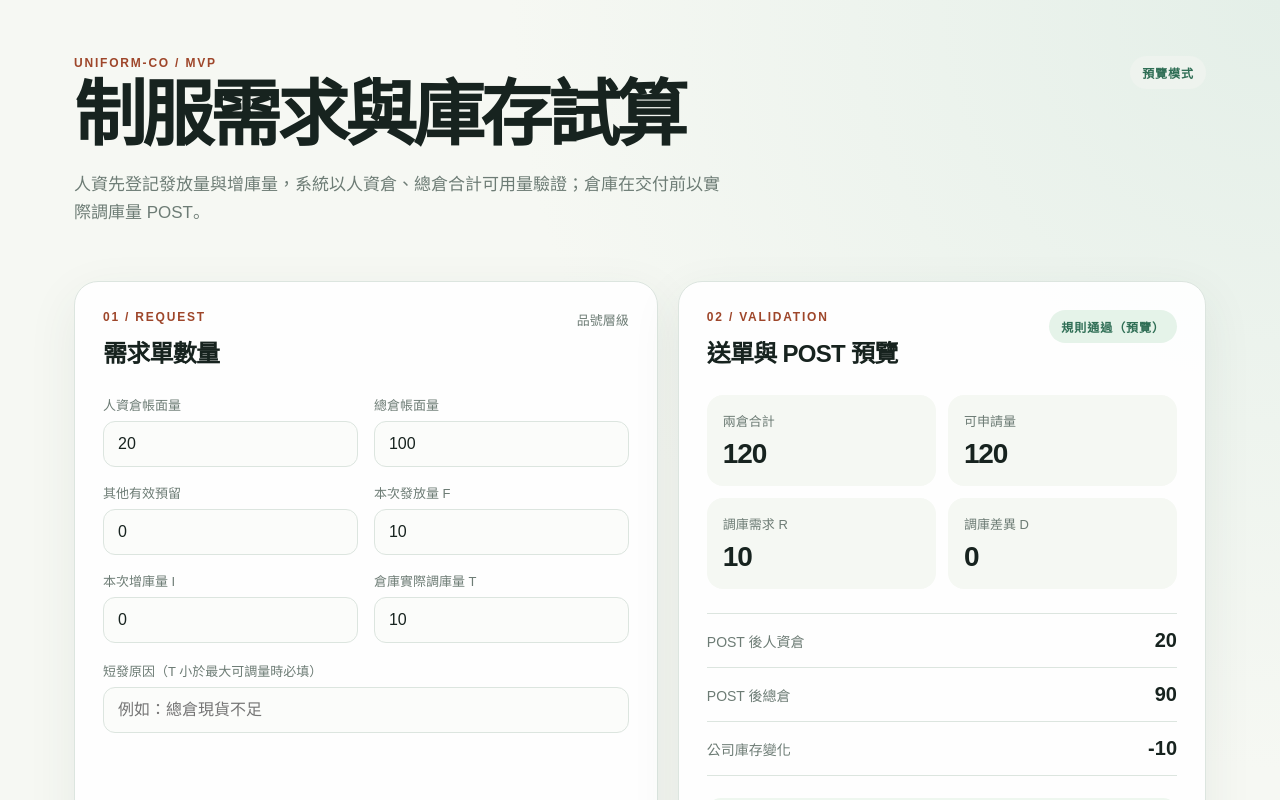
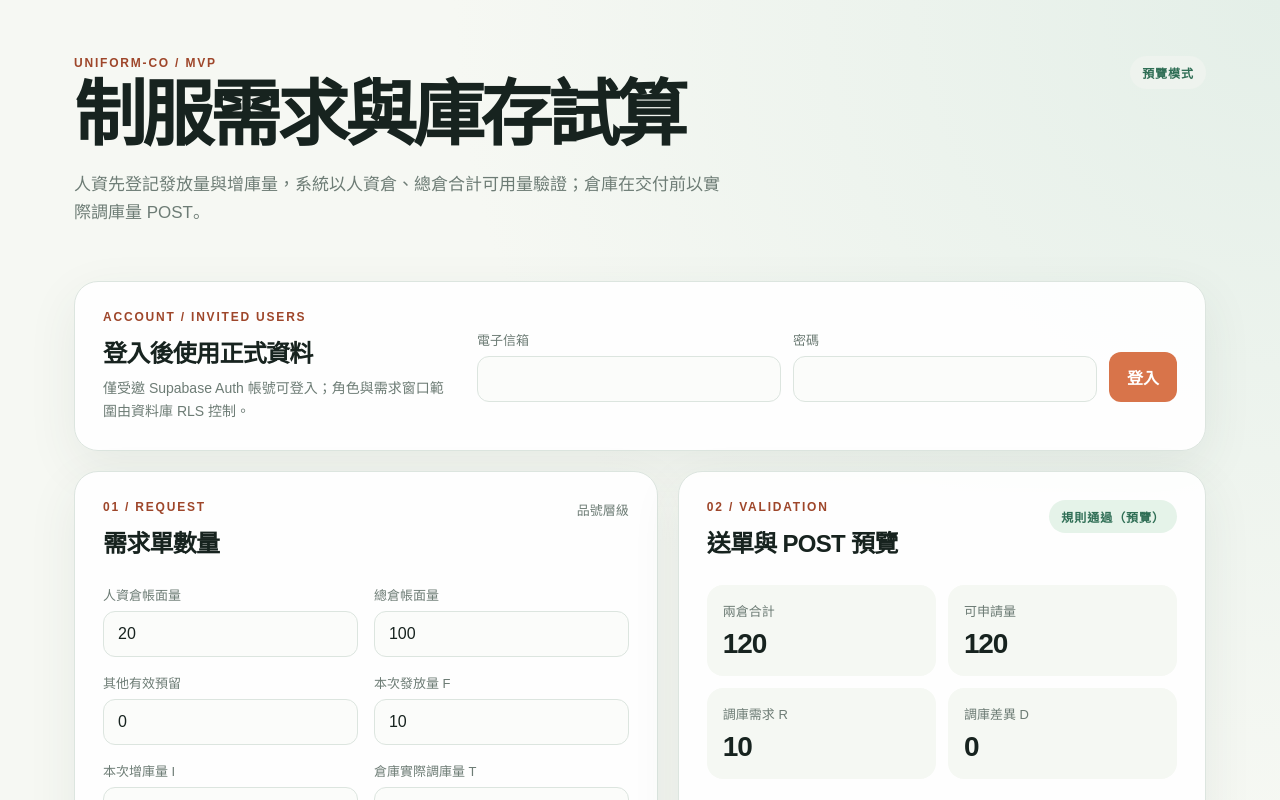
Before and after one commit to Kevin72333/uniform-co-dev, a Next.js app: page / in a window 1280 px wide. Shown: the top 800 px of the page. Built offline with nearby package versions, Linux system fonts and the light colour scheme; no server answers.

Commit message:
add Supabase invited account login panel

```diff
--- /dev/null
+++ b/src/app/AuthPanel.tsx
@@ -0,0 +1,105 @@
+"use client";
+
+import { useEffect, useState } from "react";
+import type { User } from "@supabase/supabase-js";
+import { getSupabaseBrowserClient } from "@/src/lib/supabase-browser";
+
+export default function AuthPanel() {
+  const client = getSupabaseBrowserClient();
+  const [email, setEmail] = useState("");
+  const [password, setPassword] = useState("");
+  const [user, setUser] = useState<User | null>(null);
+  const [message, setMessage] = useState("");
+  const [busy, setBusy] = useState(false);
+
+  useEffect(() => {
+    if (!client) {
+      return;
+    }
+
+    let active = true;
+    void client.auth.getUser().then(({ data }) => {
+      if (active) {
+        setUser(data.user);
+      }
+    });
+    const { data } = client.auth.onAuthStateChange((_event, session) => {
+      setUser(session?.user ?? null);
+    });
+    return () => {
+      active = false;
+      data.subscription.unsubscribe();
+    };
+  }, [client]);
+
+  if (!client) {
+    return (
+      <section className="auth-panel panel" aria-label="登入設定">
+        <div>
+          <p className="eyebrow">ACCOUNT / OFFLINE</p>
+          <h2>預覽模式</h2>
+          <p className="auth-message">
+            尚未設定 Supabase URL 與 anon key；目前只提供離線試算。部署前請填入 `.env.local`，再用受邀帳號登入。
+          </p>
+        </div>
+        <span className="status-pill">未連接 Supabase</span>
+      </section>
+    );
+  }
+  const supabase = client;
+
+  async function signIn(event: React.FormEvent<HTMLFormElement>) {
+    event.preventDefault();
+    setBusy(true);
+    setMessage("");
+    const { error } = await supabase.auth.signInWithPassword({ email, password });
+    setMessage(error ? error.message : "登入成功");
+    setBusy(false);
+  }
+
+  async function signOut() {
+    setBusy(true);
+    const { error } = await supabase.auth.signOut();
+    setMessage(error ? error.message : "已登出");
+    setBusy(false);
+  }
+
+  if (user) {
+    return (
+      <section className="auth-panel panel" aria-label="帳號狀態">
+        <div>
+          <p className="eyebrow">ACCOUNT / SIGNED IN</p>
+          <h2>已登入</h2>
+          <p className="auth-message">{user.email}</p>
+        </div>
+        <button className="secondary-button" type="button" onClick={signOut} disabled={busy}>
+          登出
+        </button>
+      </section>
+    );
+  }
+
+  return (
+    <section className="auth-panel panel" aria-label="帳號登入">
+      <div>
+        <p className="eyebrow">ACCOUNT / INVITED USERS</p>
+        <h2>登入後使用正式資料</h2>
+        <p className="auth-message">僅受邀 Supabase Auth 帳號可登入；角色與需求窗口範圍由資料庫 RLS 控制。</p>
+      </div>
+      <form className="auth-form" onSubmit={signIn}>
+        <label className="field">
+          <span>電子信箱</span>
+          <input autoComplete="email" type="email" value={email} onChange={(event) => setEmail(event.target.value)} required />
+        </label>
+        <label className="field">
+          <span>密碼</span>
+          <input autoComplete="current-password" type="password" value={password} onChange={(event) => setPassword(event.target.value)} required />
+        </label>
+        <button className="primary-button" type="submit" disabled={busy}>
+          {busy ? "處理中…" : "登入"}
+        </button>
+        {message ? <p className="auth-message" role="status">{message}</p> : null}
+      </form>
+    </section>
+  );
+}
--- a/src/app/globals.css
+++ b/src/app/globals.css
@@ -32,6 +32,11 @@ h2 { font-size: 24px; letter-spacing: -.03em; margin-bottom: 0; }
 .status-pill.danger { background: #fbe9e6; color: var(--danger); }
 .workspace { display: grid; gap: 20px; grid-template-columns: 1.05fr .95fr; }
 .request-workbench { display: grid; gap: 20px; grid-template-columns: 1.05fr .95fr; margin-top: 20px; }
+.auth-panel { align-items: center; display: flex; gap: 24px; justify-content: space-between; margin-bottom: 20px; }
+.auth-message { color: var(--muted); font-size: 14px; line-height: 1.6; margin: 8px 0 0; max-width: 680px; }
+.auth-form { align-items: end; display: grid; gap: 12px; grid-template-columns: 1fr 1fr auto; min-width: min(100%, 700px); }
+.primary-button { background: var(--accent); border: 0; border-radius: 12px; color: white; cursor: pointer; font: inherit; font-weight: 800; padding: 13px 18px; }
+.primary-button:disabled, .secondary-button:disabled { cursor: wait; opacity: .65; }
 .panel { background: color-mix(in srgb, var(--card) 92%, transparent); border: 1px solid var(--line); border-radius: 24px; box-shadow: 0 16px 50px rgba(48, 72, 59, .08); padding: 28px; }
 .panel-heading { align-items: flex-start; display: flex; justify-content: space-between; gap: 16px; margin-bottom: 26px; }
 .muted, .field > span, .metric span, dt { color: var(--muted); font-size: 13px; }
@@ -71,5 +76,6 @@ dd { font-size: 20px; font-weight: 800; margin: 0; }
 .sr-only { clip: rect(0, 0, 0, 0); clip-path: inset(50%); height: 1px; overflow: hidden; position: absolute; white-space: nowrap; width: 1px; }
 @media (max-width: 820px) { .hero, .workspace { display: block; } .hero .status-pill { margin-top: 12px; } .panel { margin-top: 20px; } }
 @media (max-width: 820px) { .request-workbench { display: block; } .request-table-row { grid-template-columns: 1.1fr 1fr .45fr auto; } }
+@media (max-width: 820px) { .auth-panel { align-items: stretch; display: block; } .auth-form { margin-top: 18px; min-width: 0; } }
 @media (max-width: 520px) { .shell { padding: 32px 16px 56px; } .form-grid { grid-template-columns: 1fr; } h1 { font-size: 44px; } }
-@media (max-width: 520px) { .request-table-header { display: none; } .request-table-row { align-items: stretch; grid-template-columns: 1fr auto; } .request-table-row .field:nth-child(2) { grid-column: 1 / -1; } .request-table-row .field:nth-child(3) { grid-column: 1; } .text-button { grid-column: 2; grid-row: 2; } .subheading { align-items: flex-start; display: block; } .subheading span { margin-top: 5px; } .summary-row { align-items: flex-start; display: flex; flex-wrap: wrap; justify-content: space-between; } }
+@media (max-width: 520px) { .auth-form { grid-template-columns: 1fr; } .request-table-header { display: none; } .request-table-row { align-items: stretch; grid-template-columns: 1fr auto; } .request-table-row .field:nth-child(2) { grid-column: 1 / -1; } .request-table-row .field:nth-child(3) { grid-column: 1; } .text-button { grid-column: 2; grid-row: 2; } .subheading { align-items: flex-start; display: block; } .subheading span { margin-top: 5px; } .summary-row { align-items: flex-start; display: flex; flex-wrap: wrap; justify-content: space-between; } }
--- a/src/app/page.tsx
+++ b/src/app/page.tsx
@@ -1,5 +1,6 @@
 import InventoryCalculator from "./InventoryCalculator";
 import HrRequestWorkbench from "./HrRequestWorkbench";
+import AuthPanel from "./AuthPanel";
 
 export default function Home() {
   return (
@@ -14,6 +15,7 @@ export default function Home() {
         </div>
         <span className="status-pill">預覽模式</span>
       </header>
+      <AuthPanel />
       <InventoryCalculator />
       <HrRequestWorkbench />
     </main>
--- /dev/null
+++ b/src/lib/supabase-browser.ts
@@ -0,0 +1,20 @@
+import { createBrowserClient } from "@supabase/ssr";
+import type { SupabaseClient } from "@supabase/supabase-js";
+
+let browserClient: SupabaseClient | null | undefined;
+
+export function getSupabaseBrowserClient(): SupabaseClient | null {
+  if (browserClient !== undefined) {
+    return browserClient;
+  }
+
+  const url = process.env.NEXT_PUBLIC_SUPABASE_URL;
+  const anonKey = process.env.NEXT_PUBLIC_SUPABASE_ANON_KEY;
+  if (!url || !anonKey) {
+    browserClient = null;
+    return browserClient;
+  }
+
+  browserClient = createBrowserClient(url, anonKey);
+  return browserClient;
+}
```
